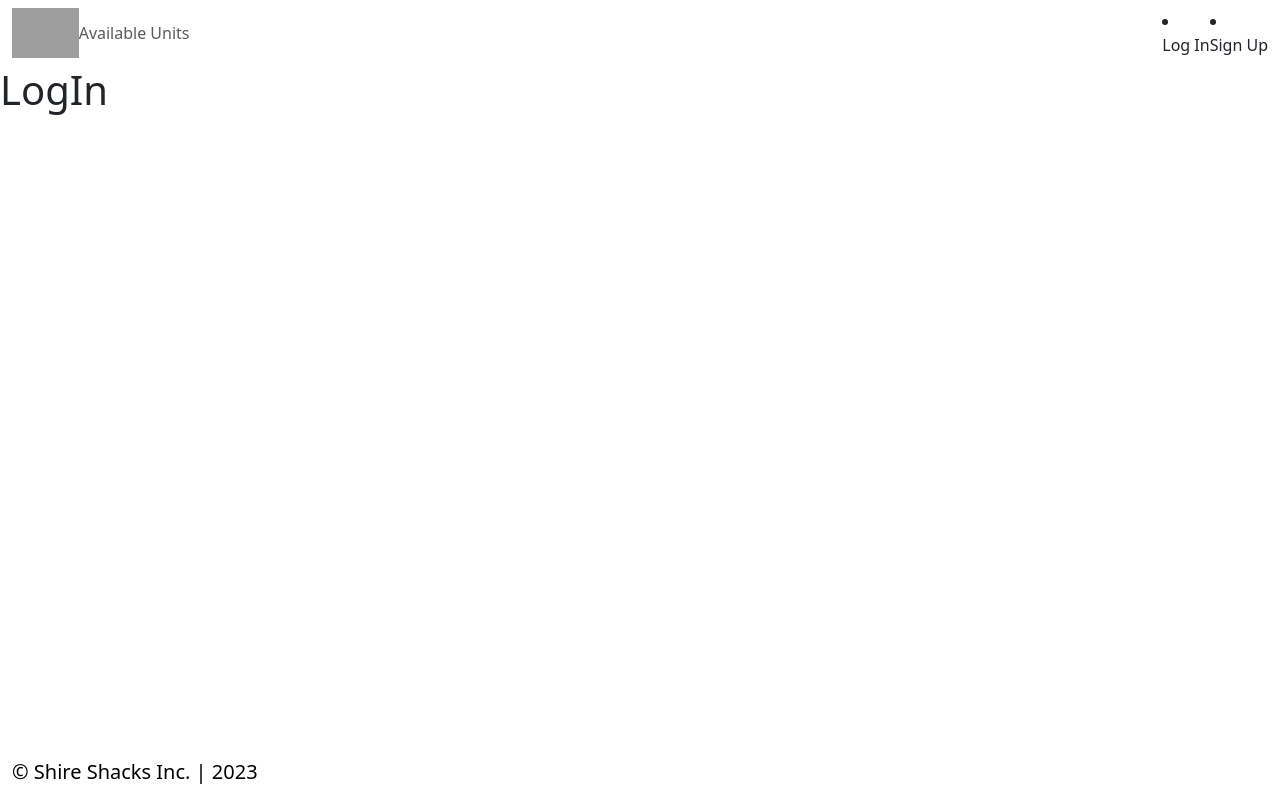
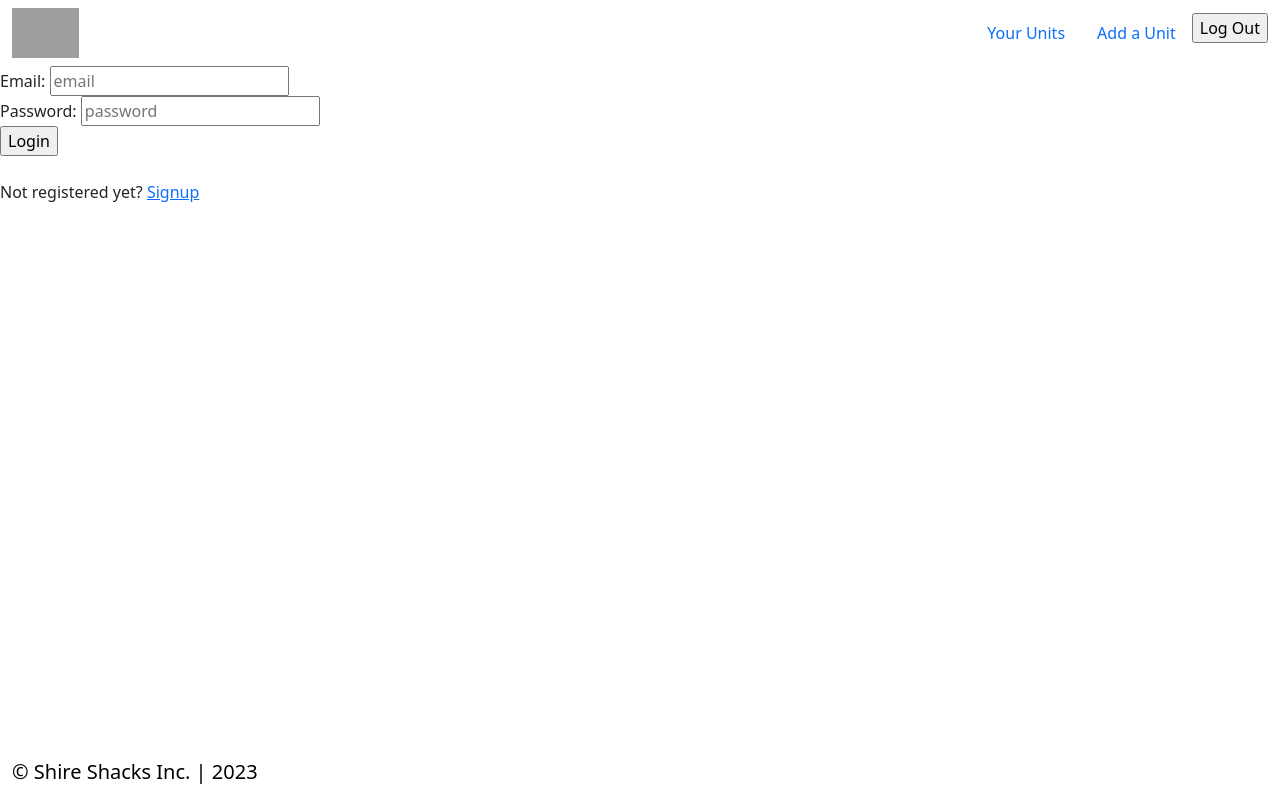
Before and after one commit to haliespaige/Shire-Shacks-Front-End, a React (Create React App) app: page /login in a window 1280 px wide. Built offline with nearby package versions, Linux system fonts and the light colour scheme; grey boxes are pictures that could not be loaded.

Commit message:
switching driver

```diff
--- a/src/App.js
+++ b/src/App.js
@@ -17,14 +17,28 @@ import mockUsers from "./mockUsers";
 // import mockShacks from "./mockShacks";
 
 function App() {
+
+
   const [currentUser, setCurrentUser] = useState(mockUsers[0])
+
+  console.log(currentUser)
   // const [shacks, setShacks] = useState(mockShacks)
   const signup = () => {
 
   }
+
+  const login = (currentUser) => {
+    console.log("Login", currentUser)
+  }
+
+  // const logout = (currentUser) => {
+  //   currentUser = null
+  //   console.log("Logout?", currentUser)
+  // }
+
   return (
     <>
-      <Header />
+      <Header currentUser={currentUser} />
       <Routes>
         <Route path="/" element={<Home />} />
         <Route path="*" element={<NotFound />} />
@@ -33,7 +47,10 @@ function App() {
         <Route path="/shacknew" element={<ShackNew />} />
         <Route path="/shackprotectedindex" element={<ShackProtectedIndex />} />
         <Route path="/shackshow" element={<ShackShow />} />
-        <Route path="/login" element={<LogIn />} />
+        <Route path="/login" element={<LogIn
+        login={login}
+        currentUser={currentUser}
+        />} />
         <Route path="/signup" element={<SignUp currentUser={currentUser}/>} />
       </Routes>
       <Footer />
--- a/src/components/Header.js
+++ b/src/components/Header.js
@@ -1,8 +1,17 @@
 import React from 'react'
-import {Navbar, NavbarBrand, Nav, NavItem, NavLink} from "reactstrap"
+import { Navbar, Nav, NavItem, NavLink } from "reactstrap"
+import { useNavigate } from 'react-router-dom'
 
+const Header = ({ currentUser }) => {
 
-const Header = ({currentUser}) => {
+  console.log("prop",currentUser)
+
+  const navigate = useNavigate()
+
+  // const handleClick = () => {
+  //   logout()
+  //   navigate("/")
+  // }
 
   return (
     <>
@@ -14,11 +23,26 @@ const Header = ({currentUser}) => {
             height="50"
           />
         </a>
-        <Nav className="me-auto" navbar>
+        <Nav className="nav">
+          {currentUser && (
+            <>
               <NavItem>
-            <NavLink href="/aptindex">Available Units</NavLink>
+                <NavLink href="/">Your Units</NavLink>
               </NavItem>
-        </Nav>
+              <NavItem>
+                <NavLink href="/">Add a Unit</NavLink>
+              </NavItem>
+              <NavItem>
+                <input
+                  type="button"
+                  value="Log Out"
+                  // onClick="{handleClick}"
+                />
+              </NavItem>
+            </>
+          )}
+          {!currentUser && (
+            <>
               <NavItem>
                 <NavLink href="/login" className="nav-link">
                   Log In
@@ -29,6 +53,9 @@ const Header = ({currentUser}) => {
                   Sign Up
                 </NavLink>
               </NavItem>
+            </>
+          )}
+        </Nav>
       </Navbar>
     </>
   );
--- a/src/components/LogIn.js
+++ b/src/components/LogIn.js
@@ -1,11 +1,37 @@
 import React from 'react'
+import { useNavigate } from 'react-router-dom';
 
-const LogIn = () => {
+
+const LogIn = ({login}) => {
+  const navigate = useNavigate()
+
+  const handleSubmit = (e) => {
+    e.preventDefault();
+    const formData = new FormData(e.target);
+    const data = Object.fromEntries(formData);
+    const userInfo = {
+      user: { email: data.email, password: data.password },
+    };
+    console.log(userInfo);
+    login(userInfo);
+    navigate('/');
+    e.target.reset();
+  };
 
   return (
-    <>
-      <h1>LogIn</h1>
-    </>
+<div>
+      <form onSubmit={handleSubmit}>
+        Email: <input type="email" name="email" placeholder="email" />
+        <br />
+        Password: <input type="password" name="password" placeholder="password" />
+        <br />
+        <input type="submit" value="Login" />
+      </form>
+      <br />
+      <div>
+        Not registered yet? <a href="/signup">Signup</a>
+      </div>
+    </div>
   )
 
 }
```
Also changed, not shown: 1 other file (tests, documents, lock files or other folders). Lines whose indentation alone changed are shown as unchanged.
